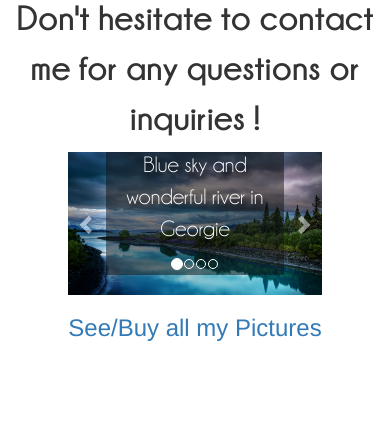
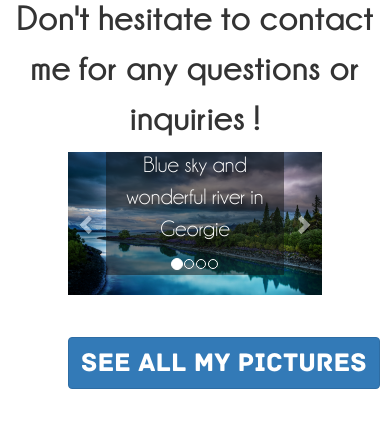
Before and after one commit to TBG-FR/IUT_PHP_PicturesProject, a PHP site: page / in a window 390 px wide. Shown: the part 883-1314 px from the top of the page. Before the commit the page ends 1224 px from the top, so only its background shows below. Run offline with PHP 8.4, Linux system fonts and the light colour scheme; data comes from the database, SQL or seed files in the repository; data that the repository does not hold is empty; some libraries are stand-ins or nearby versions.

Commit message:
PHP/CSS Index & 404 : Button Style (+Responsive IMG)

```diff
--- a/project_site/404.php
+++ b/project_site/404.php
@@ -38,7 +38,7 @@
 
             <img class='large_image' src='img/404.jpg' alt='Abandoned Place : Old Control Room (404 Page Picture)' />
 
-            <br /><br /><a href='index.php' class='btntext btn btn-primary' role='button'><h4>Back to the Homepage</h4></a>
+            <a href='index.php' class='btntext btn btn-primary' role='button'>Back to the Homepage</a>
 
         </div>
 
--- a/project_site/css/style.css
+++ b/project_site/css/style.css
@@ -185,6 +185,15 @@
 
 }
 
+.responsive_img {
+
+    display: block;
+    max-width: 100%;
+    /*height: auto;*/
+    margin: auto;
+
+}
+
 .title {
 
     font-family: 'Archive','Trebuchet MS', Arial, sans-serif; /* Fonts, in order of appearance */
@@ -209,7 +218,9 @@
 .btntext {
 
     font-family: 'Archive','Trebuchet MS', Arial, sans-serif; /* Fonts, in order of appearance */
-    font-size: calc(1.5em + 2.5vh);
+    font-size: calc(1em + 1.5vh);
+    margin-top: 5vh;
+    margin-bottom: 5vh;
 
 }
 
--- a/project_site/index.php
+++ b/project_site/index.php
@@ -125,10 +125,9 @@
                         <span class="sr-only">Next</span>
                     </a>
                 </div>
-            </div>
 
             <!-- Link to Gallery -->
-            <h3><a href="gallery.php">See/Buy all my Pictures</a></h3>
+            <a href='public_gallery.php' class='btntext btn btn-primary' role='button'>See all my Pictures</a>
 
         </div>
 
```
